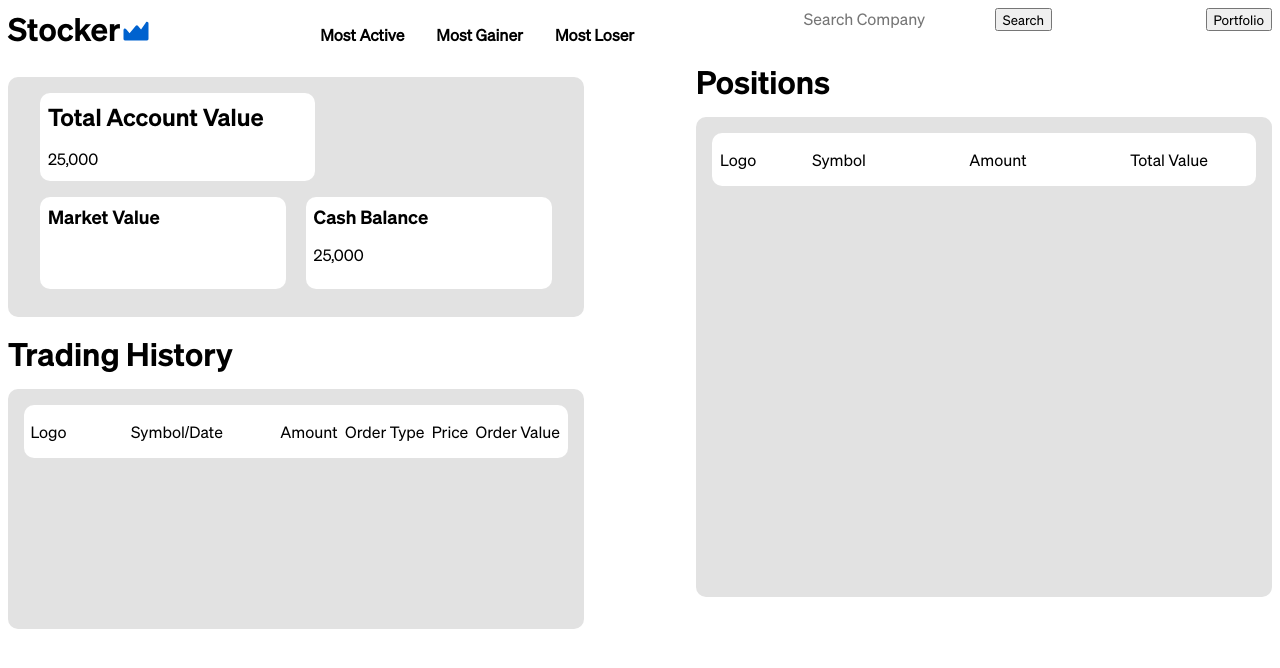
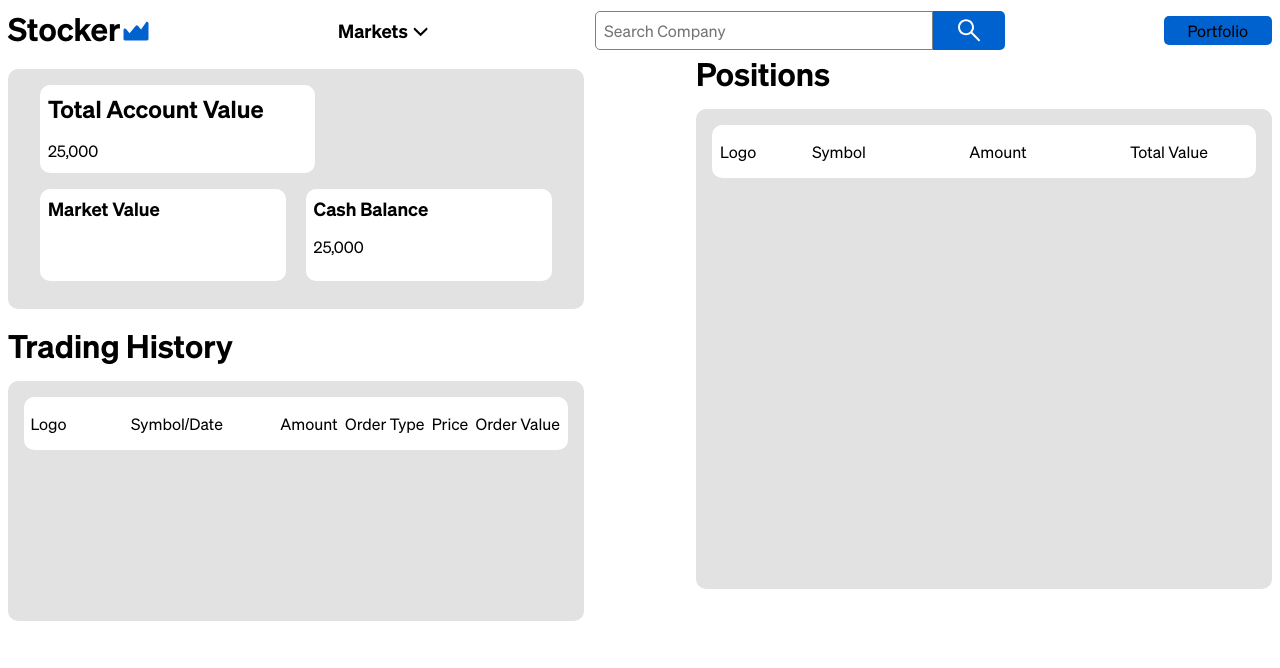
Before and after one commit to TomatoSlasher/Stocker, a Next.js app: page /portfolio in a window 1280 px wide. Shown: the top 668 px of the page. Built offline with nearby package versions, Linux system fonts and the light colour scheme.

Commit message:
header search

```diff
--- a/src/components/general-components/Header.module.css
+++ b/src/components/general-components/Header.module.css
@@ -1,6 +1,7 @@
 .header-container {
   display: flex;
   justify-content: space-between;
+  align-items: center;
 }
 .logo-container {
   display: flex;
@@ -10,12 +11,29 @@
 }
 .header-menu {
   display: flex;
+  position: relative;
+}
+.markets-menu {
+  font-weight: bold;
+  text-align: center;
+  width: 8rem;
+  cursor: pointer;
+  position: relative;
+}
+.markets-menu svg {
+  position: absolute;
+  top: 0rem;
+}
+.menu-dropdown {
+  position: absolute;
+  width: 8rem;
+  top: 1rem;
 }
 .header-menu-markets {
   font-weight: bold;
-
-  padding: 0.5rem;
-  margin: 0.5rem;
+  text-align: center;
+  padding: 0.5rem 0rem;
+  margin: 0.5rem 0rem;
   cursor: pointer;
 }
 .header-menu-markets:hover {
@@ -25,3 +43,30 @@
 .logo {
   cursor: pointer;
 }
+.search-button {
+  border-top-left-radius: 0px;
+  border-bottom-left-radius: 0px;
+  padding-top: 0.3rem;
+}
+.search-button svg {
+  padding-top: 0.2rem;
+}
+.search-button path {
+  fill: white;
+}
+.header-search-input {
+  padding: 0rem 0.5rem;
+  height: 37px;
+  width: 20rem;
+  border: 1px solid grey;
+  border-top-left-radius: 5px;
+  border-bottom-left-radius: 5px;
+}
+.header-search {
+  display: flex;
+  justify-content: center;
+  align-items: center;
+}
+.header-search {
+  position: relative;
+}
--- a/src/components/general-components/Header.tsx
+++ b/src/components/general-components/Header.tsx
@@ -1,12 +1,14 @@
 import Link from "next/link";
+import { useState } from "react";
 import classes from "./Header.module.css";
-
+import HeaderSearch from "./header-components/HeaderSearch";
 const Header: React.FC = () => {
   let items = localStorage.getItem("cashBalance");
   if (items == null) {
     const startingBalance: any = 25000;
     localStorage.setItem("cashBalance", startingBalance);
   }
+  const [marketsDropdown, setMarketsDropdown] = useState(false);
 
   return (
     <header>
@@ -28,6 +30,22 @@ const Header: React.FC = () => {
           </Link>
         </div>
         <div className={classes["header-menu"]}>
+          <h3
+            onClick={() => setMarketsDropdown(!marketsDropdown)}
+            className={classes["markets-menu"]}
+          >
+            Markets
+            <svg
+              width="25"
+              height="25"
+              viewBox="0 0 48 48"
+              data-icon="caret-down"
+            >
+              <path d="M24.21 33.173l12.727-12.728c.78-.78.78-2.048 0-2.828-.78-.78-2.047-.78-2.828 0l-9.9 9.9-9.9-9.9c-.78-.78-2.047-.78-2.827 0-.78.78-.78 2.047 0 2.828L24.21 33.173z"></path>
+            </svg>
+          </h3>
+          {marketsDropdown && (
+            <div className={classes["menu-dropdown"]}>
               <Link href="/most-active">
                 <p className={classes["header-menu-markets"]}>Most Active</p>
               </Link>
@@ -39,14 +57,9 @@ const Header: React.FC = () => {
                 <p className={classes["header-menu-markets"]}>Most Loser</p>
               </Link>
             </div>
-        <div className="header-search">
-          <input
-            placeholder="Search Company"
-            type="text"
-            className="header-search-input"
-          />
-          <button>Search</button>
+          )}
         </div>
+        <HeaderSearch />
         <div className="header-portfolio">
           <Link href="/portfolio">
             <button>Portfolio</button>
--- /dev/null
+++ b/src/components/general-components/header-components/HeaderSearch.module.css
@@ -0,0 +1,32 @@
+.search-dropdown {
+  position: absolute;
+  background-color: white;
+  width: 100%;
+  max-height: 15rem;
+  overflow-y: auto;
+  border: 1px solid grey;
+  z-index: 12;
+  top: 2.4rem;
+  border-radius: 5px;
+}
+.search-li {
+  list-style-type: none;
+  padding: 0.5rem;
+  border-bottom: 1px solid rgb(129, 129, 129);
+  cursor: pointer;
+}
+.search-li:hover {
+  background-color: rgb(240, 240, 240);
+}
+.ticker-name {
+  font-size: 18px;
+  font-weight: bold;
+}
+.exchange-container {
+  margin: 0.2rem 0rem;
+  display: flex;
+  color: rgb(129, 129, 129) !important;
+}
+.exchange-container:last-child {
+  color: black;
+}
--- /dev/null
+++ b/src/components/general-components/header-components/HeaderSearch.tsx
@@ -0,0 +1,81 @@
+import { useRef } from "react";
+import { useEffect } from "react";
+import { useState } from "react";
+import classes from "../Header.module.css";
+import Link from "next/link";
+import classes2 from "./HeaderSearch.module.css";
+
+const HeaderSearch = () => {
+  const [searchQuery, setSearchQuery] = useState("");
+  const [tickerData, setTickerData]: any = useState([]);
+  const tickerChangeRef = useRef<HTMLInputElement>(null);
+  const queryLi: any = useRef([]);
+  let timer: any;
+  const tickerChangeHandler = () => {
+    clearTimeout(timer);
+    timer = setTimeout(() => {
+      const inputText = tickerChangeRef.current!.value;
+      setSearchQuery(inputText);
+    }, 500);
+  };
+  useEffect(() => {
+    const fetchSearch = async (query: string) => {
+      const tickerFetch = await fetch(
+        `https://financialmodelingprep.com/api/v3/search?query=${query}&limit=10&exchange=NASDAQ&apikey=1e926fa4ba9f6260f956428ecb9f6a63`
+      );
+      const data = await tickerFetch.json();
+      setTickerData(data);
+    };
+    if (searchQuery) {
+      fetchSearch(searchQuery);
+    }
+  }, [searchQuery]);
+
+  return (
+    <div className={classes["header-search"]}>
+      <input
+        onChange={tickerChangeHandler}
+        placeholder="Search Company"
+        type="text"
+        className={classes["header-search-input"]}
+        ref={tickerChangeRef}
+      />
+      <button className={classes["search-button"]}>
+        <svg width="24" height="24" viewBox="0 0 24 24" data-icon="search">
+          <path d="M9 3C5.686 3 3 5.686 3 9c0 3.313 2.686 6 6 6s6-2.687 6-6c0-3.314-2.686-6-6-6m13.713 19.713c-.387.388-1.016.388-1.404 0l-7.404-7.404C12.55 16.364 10.85 17 9 17c-4.418 0-8-3.582-8-8 0-4.42 3.582-8 8-8s8 3.58 8 8c0 1.85-.634 3.55-1.69 4.905l7.403 7.404c.39.386.39 1.015 0 1.403"></path>
+        </svg>
+      </button>
+      {searchQuery ? (
+        <div className={classes2["search-dropdown"]}>
+          <ul>
+            {tickerData.map((data: any, idx: number) => {
+              return (
+                <Link href={`/symbol/${data.symbol}/overview`}>
+                  <li
+                    key={idx}
+                    value={data.symbol}
+                    ref={(ref) => (queryLi.current[idx] = ref)}
+                    className={classes2["search-li"]}
+                    onClick={() => setSearchQuery("")}
+                  >
+                    <p className={classes2["ticker-name"]}>{data.name}</p>
+
+                    <div className={classes2["exchange-container"]}>
+                      <p className="search-exchange">
+                        {data.exchangeShortName}:
+                      </p>
+                      <p className="search-ticker">{data.symbol}</p>
+                    </div>
+                  </li>
+                </Link>
+              );
+            })}
+          </ul>
+        </div>
+      ) : (
+        ""
+      )}
+    </div>
+  );
+};
+export default HeaderSearch;
--- a/src/styles/styles.css
+++ b/src/styles/styles.css
@@ -36,3 +36,10 @@ ul {
   display: flex;
   justify-content: space-between;
 }
+button {
+  all: unset;
+  cursor: pointer;
+  background-color: #0062cf;
+  padding: 0.25rem 1.5rem;
+  border-radius: 5px;
+}
```
Lines whose indentation alone changed are shown as unchanged.
